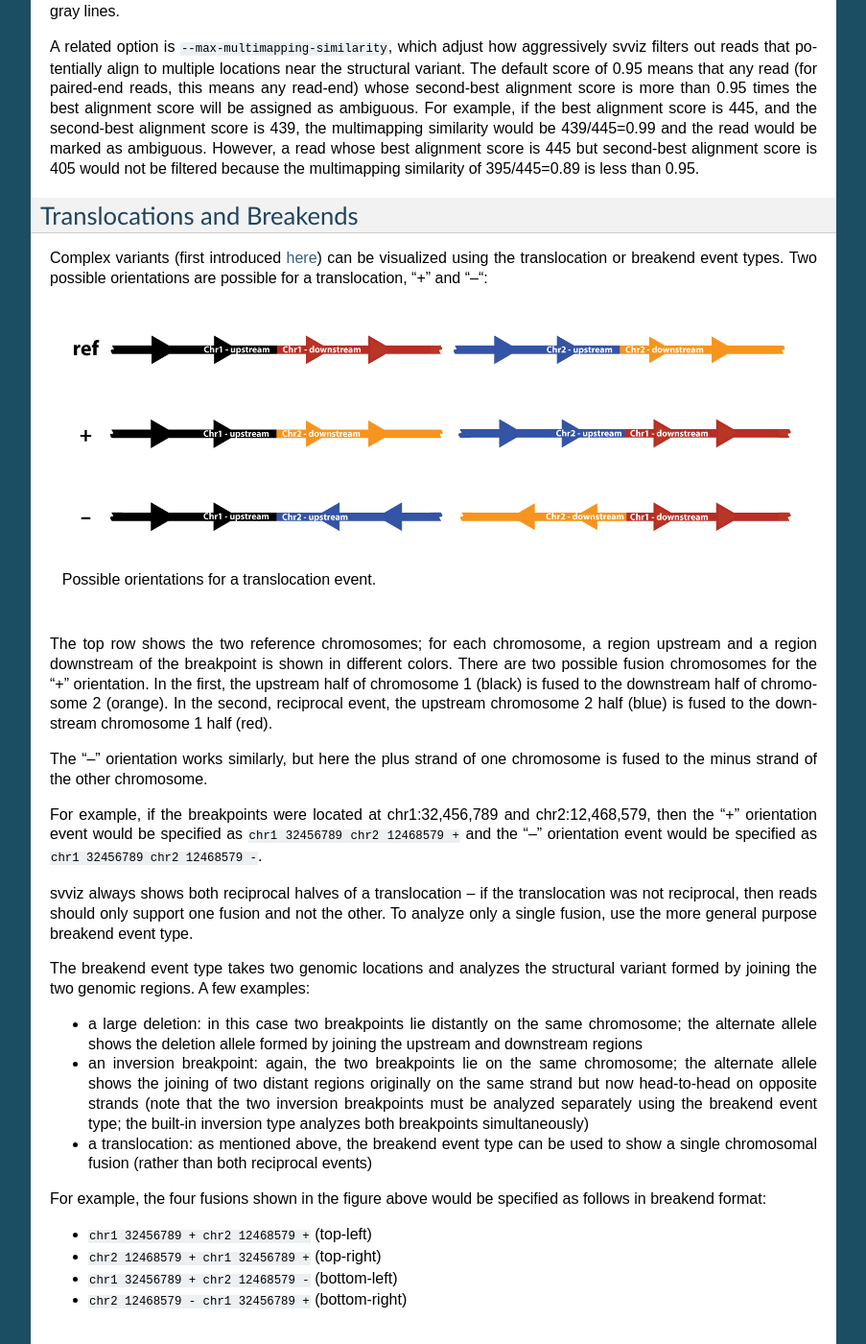
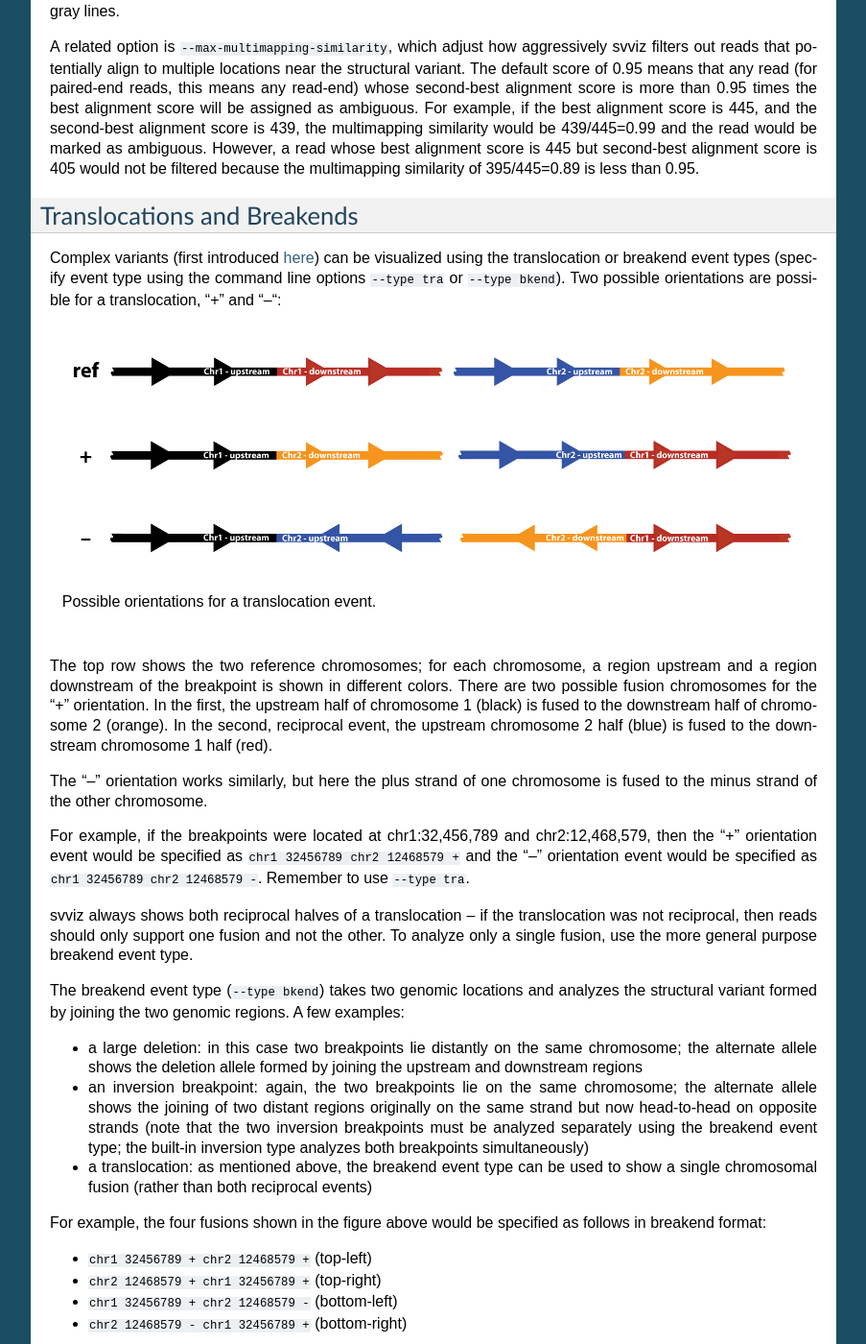
Before and after one commit to svviz/svviz, a Sphinx documentation site: the page built from docs/commandline.rst, in a window 1280 px wide and 1400 px high, scrolled down 2011 px. Shown: the whole window at 96% size, without its empty margins (198-1101 px from the left). Built offline with Sphinx 7.4.7, drawn with Linux system fonts in a browser that asks for light colours.

Commit message:
updated documentation to make clear how to specify translocation or breakend type

```diff
--- a/docs/commandline.rst
+++ b/docs/commandline.rst
@@ -67,7 +67,7 @@
 Translocations and Breakends
 ----------------------------
 
-Complex variants (first introduced :ref:`here <complex_variants>`) can be visualized using the translocation or breakend event types. Two possible orientations are possible for a translocation, "+" and "--":
+Complex variants (first introduced :ref:`here <complex_variants>`) can be visualized using the translocation or breakend event types (specify event type using the command line options ``--type tra`` or ``--type bkend``). Two possible orientations are possible for a translocation, "+" and "--":
 
 .. figure:: translocation_possibilities.png
     :width: 100%
@@ -79,11 +79,11 @@
 
 The "--" orientation works similarly, but here the plus strand of one chromosome is fused to the minus strand of the other chromosome.
 
-For example, if the breakpoints were located at chr1:32,456,789 and chr2:12,468,579, then the "+" orientation event would be specified as ``chr1 32456789 chr2 12468579 +`` and the "--" orientation event would be specified as ``chr1 32456789 chr2 12468579 -``.
+For example, if the breakpoints were located at chr1:32,456,789 and chr2:12,468,579, then the "+" orientation event would be specified as ``chr1 32456789 chr2 12468579 +`` and the "--" orientation event would be specified as ``chr1 32456789 chr2 12468579 -``. Remember to use ``--type tra``.
 
 svviz always shows both reciprocal halves of a translocation -- if the translocation was not reciprocal, then reads should only support one fusion and not the other. To analyze only a single fusion, use the more general purpose breakend event type.
 
-The breakend event type takes two genomic locations and analyzes the structural variant formed by joining the two genomic regions. A few examples:
+The breakend event type (``--type bkend``) takes two genomic locations and analyzes the structural variant formed by joining the two genomic regions. A few examples:
 
 - a large deletion: in this case two breakpoints lie distantly on the same chromosome; the alternate allele shows the deletion allele formed by joining the upstream and downstream regions
 
```
